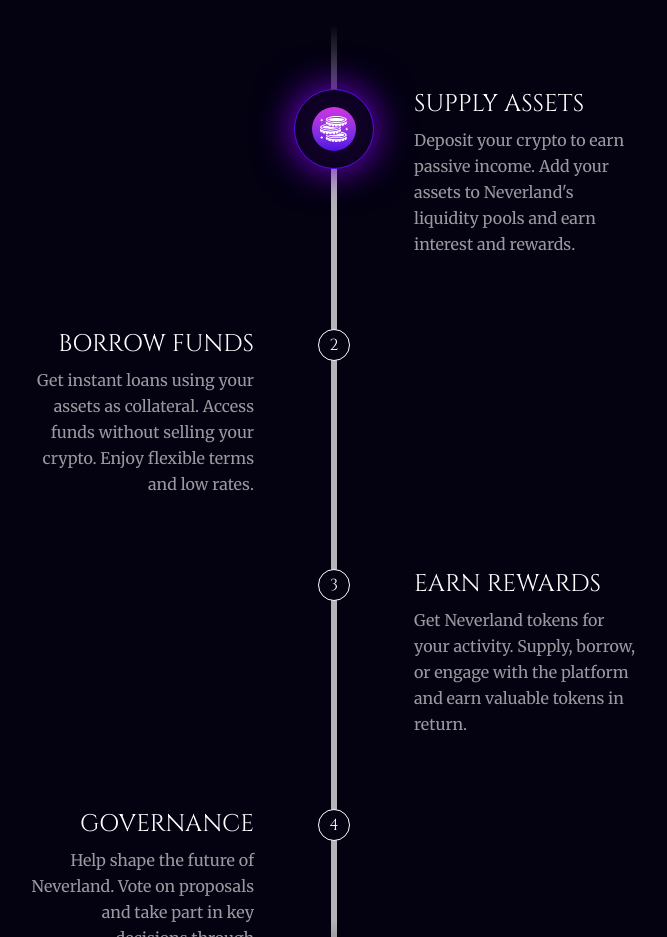
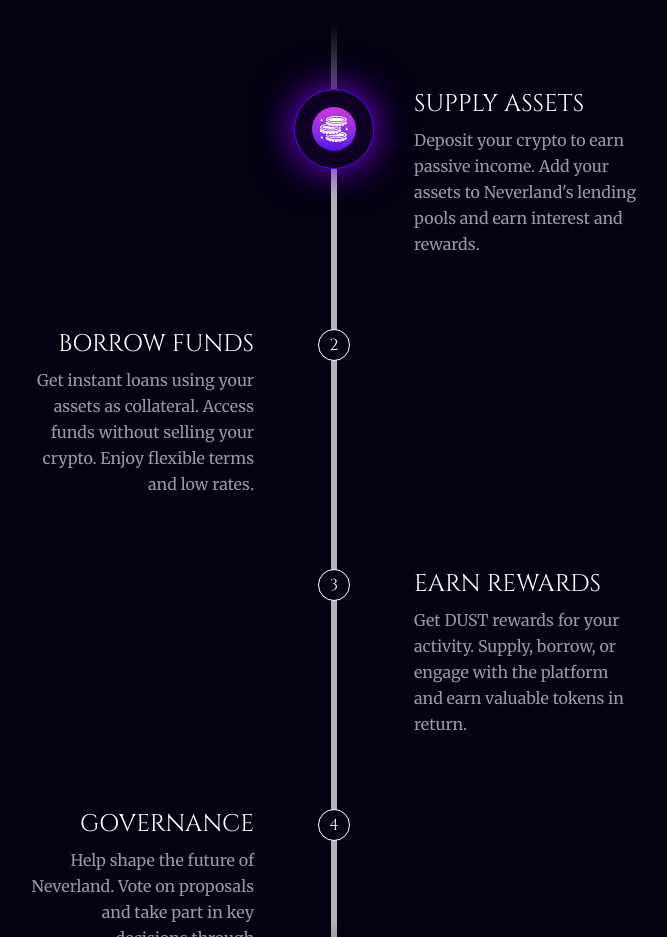
Before and after one commit to Neverland-Money/neverland-landing, a Next.js app: page / in a window 1280 px wide. Shown: the part 3280-4217 px from the top of the page, without its empty margins (306-973 px from the left). Built offline with nearby package versions, Linux system fonts and the light colour scheme.

Commit message:
feat: text

```diff
--- a/src/components/sections/HowItWorksSection.tsx
+++ b/src/components/sections/HowItWorksSection.tsx
@@ -19,7 +19,7 @@
       number: 1,
       title: 'Supply Assets',
       description:
-        "Deposit your crypto to earn passive income. Add your assets to Neverland's liquidity pools and earn interest and rewards.",
+        "Deposit your crypto to earn passive income. Add your assets to Neverland's lending pools and earn interest and rewards.",
       side: 'right',
     },
     {
@@ -33,7 +33,7 @@
       number: 3,
       title: 'Earn Rewards',
       description:
-        'Get Neverland tokens for your activity. Supply, borrow, or engage with the platform and earn valuable tokens in return.',
+        'Get DUST rewards for your activity. Supply, borrow, or engage with the platform and earn valuable tokens in return.',
       side: 'right',
     },
     {
```
